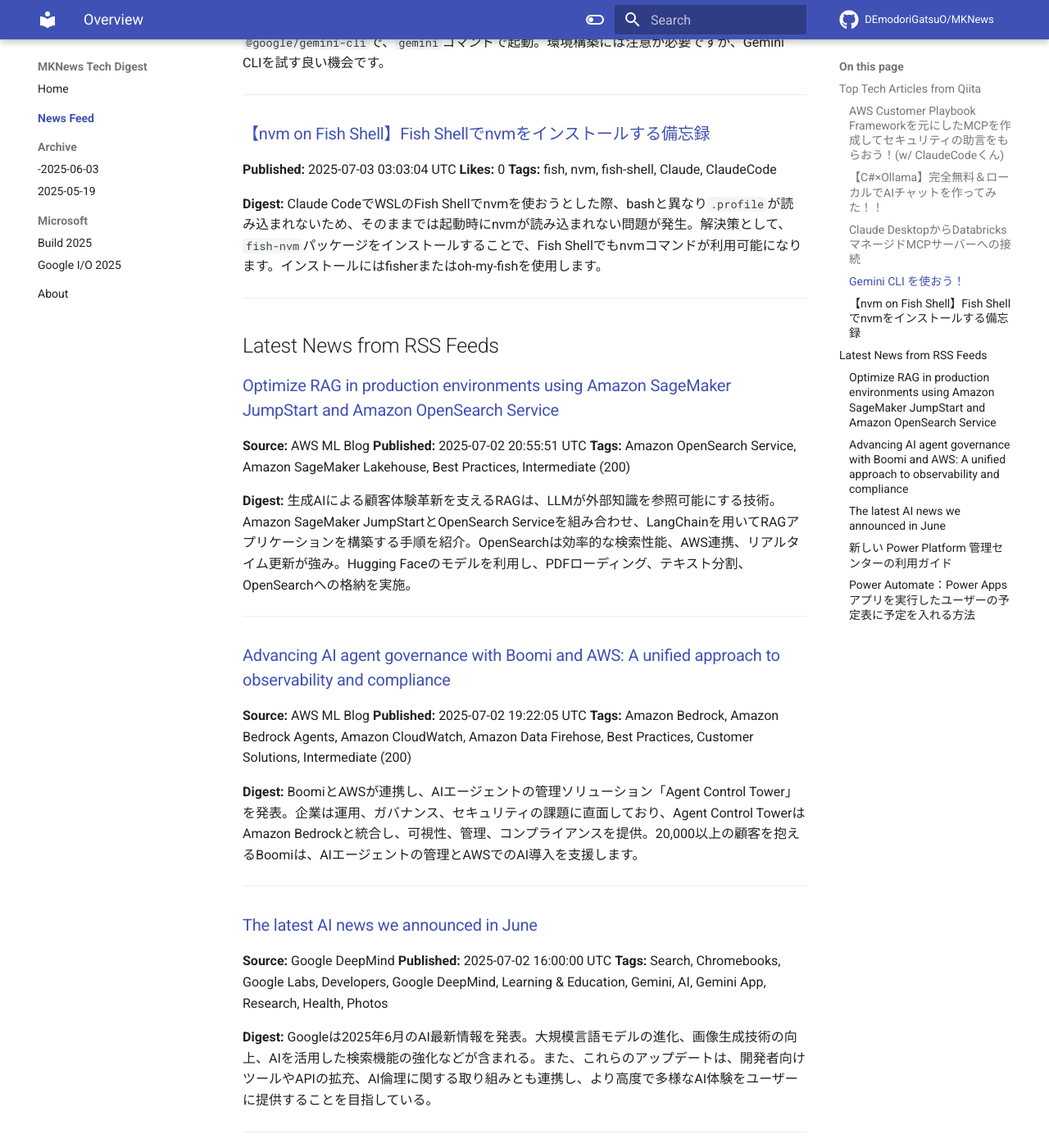
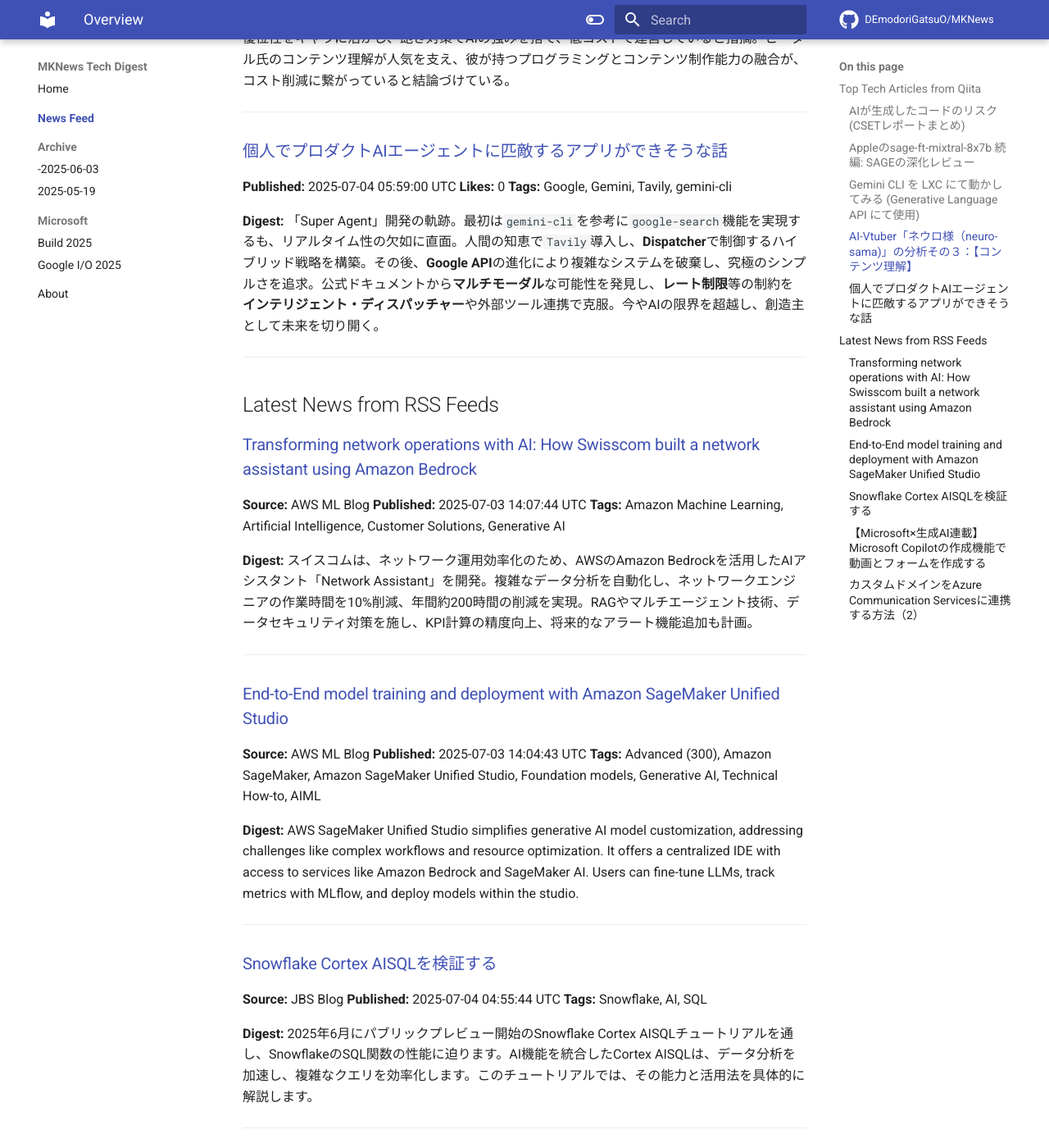
Before and after one commit to DEmodoriGatsuO/MKNews, an MkDocs documentation site: the page built from docs/news/index.md, in a window 1280 px wide and 1400 px high, scrolled down 1130 px. Shown: the whole window at 82% size. Built offline with MkDocs 1.6.1 and Material for MkDocs 9.7.7, drawn with Linux system fonts in a browser that asks for light colours; comment, search, counter and statistics services are not loaded; some of the changed text lies outside the part shown.

Commit message:
Automated AI Tech Digest - 2025-07-04

```diff
--- a/docs/news/index.md
+++ b/docs/news/index.md
@@ -1,108 +1,108 @@
-# AI Tech Trends Digest (2025-07-03)
+# AI Tech Trends Digest (2025-07-04)
 
 
 ## Top Tech Articles from Qiita
 
 
-### [AWS Customer Playbook Frameworkを元にしたMCPを作成してセキュリティの助言をもらおう！(w/ ClaudeCodeくん)](https://qiita.com/eisuke000000/items/14aafd61b3b1f899e843)
-**Published:** 2025-07-02 06:34:12 UTC
+### [AIが生成したコードのリスク(CSETレポートまとめ)](https://qiita.com/hokutoh/items/5119872f45845dee78bf)
+**Published:** 2025-07-03 09:37:21 UTC
 **Likes:** 6
-**Tags:** AWS, Security, AI, MCP, Claude
+**Tags:** 生成AI, GenerativeAI, LLM, VibeCoding, CSET
 
 **Digest:**
-AWS Customer Playbook FrameworkをClaudeと連携し、GitHub API経由でセキュリティガイダンスを提供するMCPを開発。約3時間で要件定義、簡易実装、GitHub API統合を実現。MCPは生成AIとアプリ・サービスを繋ぐ「共通言語」で、今回はS3やIAMなどAWSサービスに関する予防策をプレイブックから取得。ClaudeCodeとClaude Desktopを活用し、実用的なシステムを構築しました。
+CSETレポートによると、AI生成コードは深刻なセキュリティリスクを孕む。検証失敗率は平均48%で、約30%のみが安全と判明。開発者の誤解（76%がAIコードを安全と認識）が危険。バッファオーバーフローやNULLポインタ参照など、深刻な脆弱性も。 AIモデルは学習データやモデル自体の脆弱性、下流への影響も。既存のセキュリティ対策徹底と、セキュアな開発が重要。
 
 ---
 
-### [【C#×Ollama】完全無料＆ローカルでAIチャットを作ってみた！！](https://qiita.com/Sakai_path/items/08427dadd8da9cc0b2b9)
-**Published:** 2025-07-02 07:05:33 UTC
+### [Appleのsage-ft-mixtral-8x7b 続編: SAGEの深化レビュー](https://qiita.com/syun88/items/9659098d8712962929ef)
+**Published:** 2025-07-03 06:06:30 UTC
 **Likes:** 2
-**Tags:** C#, AI, LLM, ollama, ローカルLLM
+**Tags:** Python, Sage, Apple, LLM, sage-ft-mixtral-8x7b
 
 **Digest:**
-ローカルLLM「Ollama」とC#のWinFormsで自作AIチャットアプリを構築する方法を紹介。Ollamaは無料、Windows/macOS/Linux対応でAPIサーバー内蔵。Visual Studioでフォームを作成し、OllamaClientクラスでAPIを呼び出す。Llama3やPhiモデルを利用可能だが、日本語対応は課題。記事では、Ollamaのインストールからアンインストール、モデル削除方法も解説。
+Apple研究チームが提案するSAGEは、状態-行動連鎖（SAC）を中核技術とし、感情知性を向上させる対話AIです。未来志向アノテーションと自己改善パイプラインにより、感情的つながりを強化。ロジット微調整で応答スタイルを制御、実用性を高めます。数学タスクとのトレードオフはあるものの、医療や教育などへの応用が期待されます。
 
 ---
 
-### [Claude DesktopからDatabricksマネージドMCPサーバーへの接続](https://qiita.com/taka_yayoi/items/59cea4d9bab5e1893cff)
-**Published:** 2025-07-02 07:06:26 UTC
+### [Gemini CLI を LXC にて動かしてみる (Generative Language API にて使用)](https://qiita.com/murachi1208/items/acfa3f473d47967a78f2)
+**Published:** 2025-07-04 01:46:57 UTC
 **Likes:** 1
-**Tags:** MCP, Databricks, Genie, Claude
+**Tags:** API, lxc, proxmox, Gemini
 
 **Digest:**
-DatabricksマネージドMCPサーバーを外部ツールと連携する方法を解説。Claude DesktopでGenie、Unity Catalog関数、Vector Searchに接続し、データ分析を効率化。JSON設定とPAT認証で安全に連携。開発効率向上、柔軟な活用が可能。アクセストークン管理などセキュリティに注意し、Databricks管理のMCPサーバーのみ対応。
+Googleは2025年6月25日にGeminiをCLIで操作できる「Gemini CLI」を公開。Node.js環境で動作し、Googleアカウント認証かAPIキー認証が必要。Docker等ではAPIキー認証が必須。APIキーはGoogle AI StudioまたはGoogle Cloudで取得し、環境変数に設定。記事ではGoogle Cloudでの取得方法を解説し、Gemini CLIの使用例を紹介しています。
 
 ---
 
-### [Gemini CLI を使おう！](https://qiita.com/koyo343/items/6181ed42d1ed70465979)
-**Published:** 2025-07-03 04:37:08 UTC
-**Likes:** 0
-**Tags:** Gemini, GeminiCLI
+### [AI-Vtuber「ネウロ様（neuro-sama)」の分析その３：【コンテンツ理解】](https://qiita.com/AI_shigeo/items/bbba748f8ca223aa2319)
+**Published:** 2025-07-03 08:19:46 UTC
+**Likes:** 1
+**Tags:** AI, コンテンツマーケティング, Vtuber, LLM, AIVtuber
 
 **Digest:**
-2025年7月3日時点の情報として、Gemini CLIのインストール方法を紹介。WindowsとLinuxで動作確認済み、node v18以上の環境が必須です。インストールは`npm install -g @google/gemini-cli`で、`gemini`コマンドで起動。環境構築には注意が必要ですが、Gemini CLIを試す良い機会です。
+AIコンテンツ「ネウロ様」を分析。記事は、制作側のビーダル氏が、AIの「大喜利」的優位性をキャラに活かし、飽き対策でAIの強みを捨て、低コストで運営していると指摘。ビーダル氏のコンテンツ理解が人気を支え、彼が持つプログラミングとコンテンツ制作能力の融合が、コスト削減に繋がっていると結論づけている。
 
 ---
 
-### [【nvm on Fish Shell】Fish Shellでnvmをインストールする備忘録](https://qiita.com/KerorinNF/items/67e80b26cdb10c5ebc04)
-**Published:** 2025-07-03 03:03:04 UTC
+### [個人でプロダクトAIエージェントに匹敵するアプリができそうな話](https://qiita.com/sinzy0925/items/2a6e843dcec5dfbb796d)
+**Published:** 2025-07-04 05:59:00 UTC
 **Likes:** 0
-**Tags:** fish, nvm, fish-shell, Claude, ClaudeCode
+**Tags:** Google, Gemini, Tavily, gemini-cli
 
 **Digest:**
-Claude CodeでWSLのFish Shellでnvmを使おうとした際、bashと異なり`.profile`が読み込まれないため、そのままでは起動時にnvmが読み込まれない問題が発生。解決策として、`fish-nvm`パッケージをインストールすることで、Fish Shellでもnvmコマンドが利用可能になります。インストールにはfisherまたはoh-my-fishを使用します。
+「Super Agent」開発の軌跡。最初は`gemini-cli`を参考に`google-search`機能を実現するも、リアルタイム性の欠如に直面。人間の知恵で`Tavily`導入し、**Dispatcher**で制御するハイブリッド戦略を構築。その後、**Google API**の進化により複雑なシステムを破棄し、究極のシンプルさを追求。公式ドキュメントから**マルチモーダル**な可能性を発見し、**レート制限**等の制約を**インテリジェント・ディスパッチャー**や外部ツール連携で克服。今やAIの限界を超越し、創造主として未来を切り開く。
 
 ---
 
 ## Latest News from RSS Feeds
 
 
-### [Optimize RAG in production environments using Amazon SageMaker JumpStart and Amazon OpenSearch Service](https://aws.amazon.com/blogs/machine-learning/optimize-rag-in-production-environments-using-amazon-sagemaker-jumpstart-and-amazon-opensearch-service/)
+### [Transforming network operations with AI: How Swisscom built a network assistant using Amazon Bedrock](https://aws.amazon.com/blogs/machine-learning/transforming-network-operations-with-ai-how-swisscom-built-a-network-assistant-using-amazon-bedrock/)
 **Source:** AWS ML Blog
-**Published:** 2025-07-02 20:55:51 UTC
-**Tags:** Amazon OpenSearch Service, Amazon SageMaker Lakehouse, Best Practices, Intermediate (200)
+**Published:** 2025-07-03 14:07:44 UTC
+**Tags:** Amazon Machine Learning, Artificial Intelligence, Customer Solutions, Generative AI
 
 **Digest:**
-生成AIによる顧客体験革新を支えるRAGは、LLMが外部知識を参照可能にする技術。Amazon SageMaker JumpStartとOpenSearch Serviceを組み合わせ、LangChainを用いてRAGアプリケーションを構築する手順を紹介。OpenSearchは効率的な検索性能、AWS連携、リアルタイム更新が強み。Hugging Faceのモデルを利用し、PDFローディング、テキスト分割、OpenSearchへの格納を実施。
+スイスコムは、ネットワーク運用効率化のため、AWSのAmazon Bedrockを活用したAIアシスタント「Network Assistant」を開発。複雑なデータ分析を自動化し、ネットワークエンジニアの作業時間を10%削減、年間約200時間の削減を実現。RAGやマルチエージェント技術、データセキュリティ対策を施し、KPI計算の精度向上、将来的なアラート機能追加も計画。
 
 ---
 
-### [Advancing AI agent governance with Boomi and AWS: A unified approach to observability and compliance](https://aws.amazon.com/blogs/machine-learning/advancing-ai-agent-governance-with-boomi-and-aws-a-unified-approach-to-observability-and-compliance/)
+### [End-to-End model training and deployment with Amazon SageMaker Unified Studio](https://aws.amazon.com/blogs/machine-learning/end-to-end-model-training-and-deployment-with-amazon-sagemaker-unified-studio/)
 **Source:** AWS ML Blog
-**Published:** 2025-07-02 19:22:05 UTC
-**Tags:** Amazon Bedrock, Amazon Bedrock Agents, Amazon CloudWatch, Amazon Data Firehose, Best Practices, Customer Solutions, Intermediate (200)
+**Published:** 2025-07-03 14:04:43 UTC
+**Tags:** Advanced (300), Amazon SageMaker, Amazon SageMaker Unified Studio, Foundation models, Generative AI, Technical How-to, AIML
 
 **Digest:**
-BoomiとAWSが連携し、AIエージェントの管理ソリューション「Agent Control Tower」を発表。企業は運用、ガバナンス、セキュリティの課題に直面しており、Agent Control TowerはAmazon Bedrockと統合し、可視性、管理、コンプライアンスを提供。20,000以上の顧客を抱えるBoomiは、AIエージェントの管理とAWSでのAI導入を支援します。
+AWS SageMaker Unified Studio simplifies generative AI model customization, addressing challenges like complex workflows and resource optimization. It offers a centralized IDE with access to services like Amazon Bedrock and SageMaker AI.  Users can fine-tune LLMs, track metrics with MLflow, and deploy models within the studio.
 
 ---
 
-### [The latest AI news we announced in June](https://blog.google/technology/ai/google-ai-updates-june-2025/)
-**Source:** Google DeepMind
-**Published:** 2025-07-02 16:00:00 UTC
-**Tags:** Search, Chromebooks, Google Labs, Developers, Google DeepMind, Learning & Education, Gemini, AI, Gemini App, Research, Health, Photos
+### [Snowflake Cortex AISQLを検証する](https://blog.jbs.co.jp/entry/2025/07/04/135544)
+**Source:** JBS Blog
+**Published:** 2025-07-04 04:55:44 UTC
+**Tags:** Snowflake, AI, SQL
 
 **Digest:**
-Googleは2025年6月のAI最新情報を発表。大規模言語モデルの進化、画像生成技術の向上、AIを活用した検索機能の強化などが含まれる。また、これらのアップデートは、開発者向けツールやAPIの拡充、AI倫理に関する取り組みとも連携し、より高度で多様なAI体験をユーザーに提供することを目指している。
+2025年6月にパブリックプレビュー開始のSnowflake Cortex AISQLチュートリアルを通し、SnowflakeのSQL関数の性能に迫ります。AI機能を統合したCortex AISQLは、データ分析を加速し、複雑なクエリを効率化します。このチュートリアルでは、その能力と活用法を具体的に解説します。
 
 ---
 
-### [新しい Power Platform 管理センターの利用ガイド](https://blog.jbs.co.jp/entry/2025/07/03/123853)
+### [【Microsoft×生成AI連載】Microsoft Copilotの作成機能で動画とフォームを作成する](https://blog.jbs.co.jp/entry/2025/07/04/090453)
 **Source:** JBS Blog
-**Published:** 2025-07-03 03:38:53 UTC
-**Tags:** Power Platform, Live Support
+**Published:** 2025-07-04 00:04:53 UTC
+**Tags:** Copilot, Microsoft 365 Copilot, 生成AI, Microsoft×生成AI連載
 
 **Digest:**
-Power Platform管理センターが操作性向上のため刷新されました。目的別の機能配置と、新旧比較表で変更点を解説。従来の管理ポータルと比較し、Power Apps、Power Automate、Dataverseなど、プラットフォーム全体の管理がより効率的に行えるようになりました。
+Copilotの「作成」機能で動画生成とアンケートフォーム作成を試してみる記事です。Copilotの活用法として、動画コンテンツの制作と、アンケートフォーム作成が紹介されており、効率的な情報収集と表現方法の可能性を示唆しています。
 
 ---
 
-### [Power Automate：Power Appsアプリを実行したユーザーの予定表に予定を入れる方法](https://blog.jbs.co.jp/entry/2025/07/03/095846)
+### [カスタムドメインをAzure Communication Servicesに連携する方法（2）](https://blog.jbs.co.jp/entry/2025/07/03/151301)
 **Source:** JBS Blog
-**Published:** 2025-07-03 00:58:46 UTC
-**Tags:** Power Platform, Power Automate, Power Apps
+**Published:** 2025-07-03 06:13:01 UTC
+**Tags:** Azure Communication Services, Azure, DNS
 
 **Digest:**
-Power AutomateでPower Apps実行者のOutlook予定表に予定を追加する方法を解説。Power Automateの**トリガー**設定、**アクション**（**予定の作成**）、**動的コンテンツ**の設定を通して、Power Appsで入力された情報を元に**自動化**を実現。これにより、アプリ利用者のOutlook予定管理が効率化されます。
+Azure Communication Services（ACS）でカスタムドメインを使ってメール送信する方法の続編です。前回の設定に続き、今回は**メール送信プロセス**を解説。**Azureポータル**での設定や、メール送信に必要な**DNSレコード**の確認など、ACSの**カスタムドメイン連携**の詳細を、わかりやすく説明しています。
 
 ---
```
